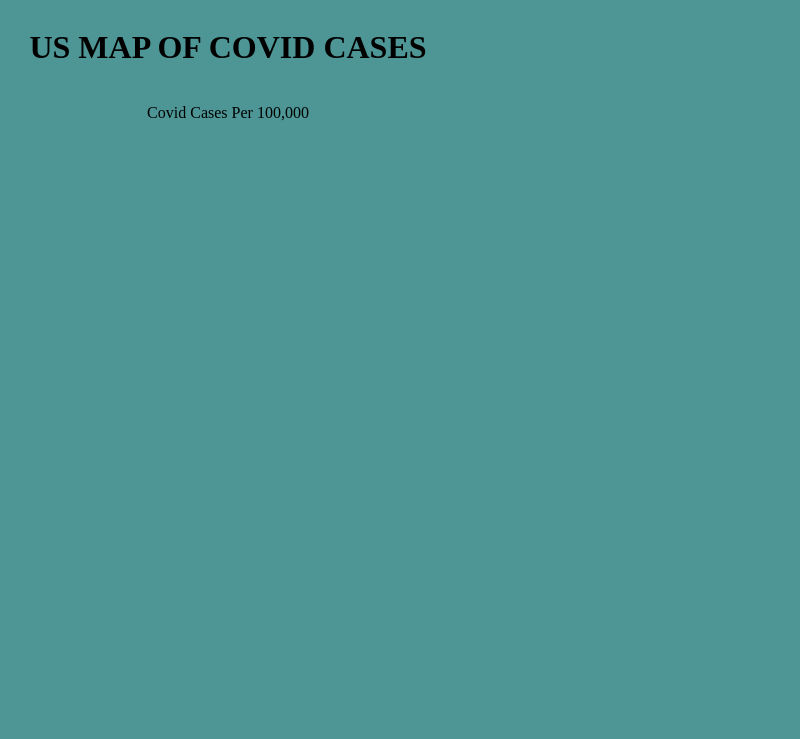
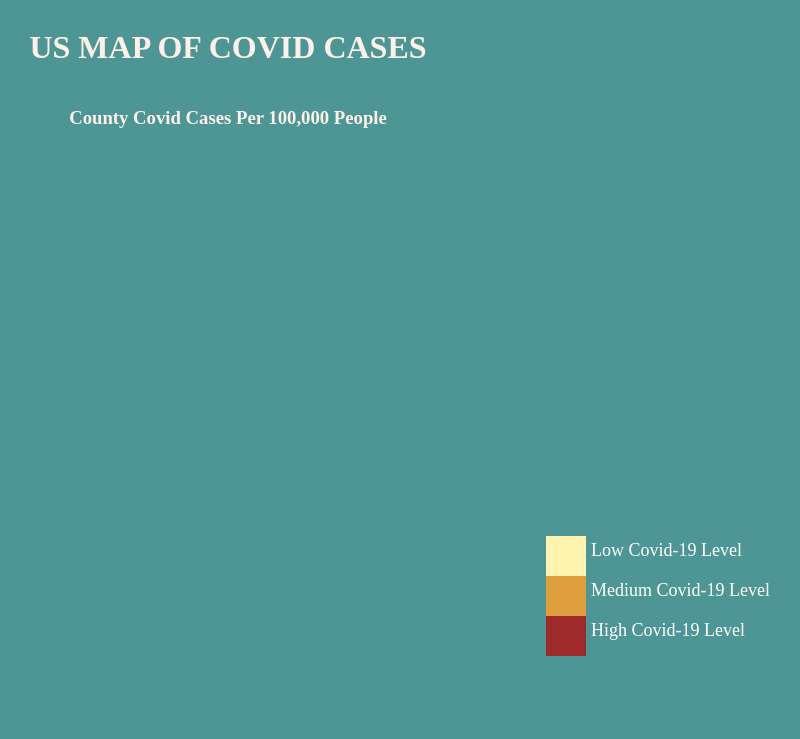
Before and after one commit to dmoreno757/dmoreno757.github.io, a plain HTML site: page html/usMapPt3.html in a window 1280 px wide. Shown: the whole page, without its empty margins (412-1212 px from the left). Drawn offline with nearby package versions, Linux system fonts and the light colour scheme; no server answers.

Commit message:
US Map ready

```diff
--- a/html/usMapPt3.html
+++ b/html/usMapPt3.html
@@ -9,8 +9,27 @@
 </head>
 <body>
     <h1>US MAP OF COVID CASES</h1>
-    <p>Covid Cases Per 100,000</p>
+    <h3>County Covid Cases Per 100,000 People</h3>
+    <div id="box">
     <svg id="usMap"></svg>
+    <div id="InfoHelp">
     <div id="tooltip"></div>
+    <svg id='legendMap'>
+        <g>
+            <rect x="15" y="0" width="40" height="40" fill="#fff3b0"></rect>
+            <text x="60" y="20" fill="white">Low Covid-19 Level </text>
+        </g>
+        <g>
+            <rect x="15" y="40" width="40" height="40" fill="#e09f3e"></rect>
+            <text x="60" y="60" fill="white">Medium Covid-19 Level</text>
+        </g>
+        <g>
+            <rect x="15" y="80" width="40" height="40" fill="#9e2a2b"></rect>
+            <text x="60" y="100" fill="white">High Covid-19 Level</text>
+        </g>
+   </svg>
+    </div>
+    </div>
+
 </body>
 </html>
--- a/html/usMapPt3.js
+++ b/html/usMapPt3.js
@@ -28,12 +28,12 @@ var drawMap = () => {
         })
         var cases = county['covid-19_community_level'];
         if (cases == "Low"){
-            return 'green'
+            return '#fff3b0'
         }else if (cases == "Medium"){
-            return 'orange'
+            return '#e09f3e'
         }
         else {
-            return 'red'
+            return '#9e2a2b'
         }
       })
       .attr('fipsD', (countyDataObj) => {
@@ -49,11 +49,18 @@ var drawMap = () => {
       })
       .on('mouseover', (countyDataObj) => {
         tooltip.transition()
-               .syle("visibility", "visible")
+               .style("visibility", "visible")
+
         var fips = countyDataObj['id']
-        var county = countyStatData.find((county) => {
-                   return county['fips'] === fips
+        var county = countyStatData.find((i) => {
+                   return i['county_fips'] == fips
                })
+        tooltip.text("COUNTY: " + county['county'] + " " + "STATE: " + county["state"] + " " +"COUNTY-POPULATION: "  +
+                    county["county_population"] + " " + "COVID-CASES-PER-100K: " +county["covid_cases_per_100k"])
+      })
+      .on('mouseout', (countyDataObj) => {
+        tooltip.transition()
+               .style("visibility", "hidden")
       })
 }
 
@@ -65,7 +72,7 @@ d3.json(countyLink).then(
         } else {
             countyData = data
             countyData = topojson.feature(countyData, countyData.objects.counties).features
-            console.log(countyData)
+
 
             d3.csv(countyStatLink).then(
                 (data, err) => {
@@ -73,7 +80,6 @@ d3.json(countyLink).then(
                         console.log(err)
                     } else {
                         countyStatData = data
-                        console.log(countyStatData)
                         drawMap()
                     }
                 }
--- a/html/webContent.css
+++ b/html/webContent.css
@@ -8,19 +8,59 @@ body {
     flex-direction: column;
     justify-content: center;
     align-items: center;
+    color: #FDF1E7;
+    margin: none;
 }
 
 svg{
     background-color: #4e9696;
+    padding: 10px;
+    border-radius: 5px;
 }
 
 #usMap {
-    min-width: 1300px;
-    min-height: 800px;
+    min-width: 1000px;
+    min-height: 200px;
+}
+
+.county:hover {
+    fill: black
+}
+
+#legendMap{
+    color: rgb(56, 58, 74);
+    font-size: 18px;
+    text-align: center;
+    min-height: 150px;
+    max-width: 250px;
+    margin-top: 40px;
+    margin-bottom: 40px;
+}
+
+#usMap {
+    min-width: 900px;
+    min-height: 900px;
 }
 
 #tooltip {
     visibility: hidden;
     height: auto;
     width: auto;
+    margin-top: 2px;
+    color: black;
+    font-size: 20px;
+    margin-bottom: 5px;
 }
+
+#box{
+    display: flex;
+    align-items: center;
+    width: 100%;
+}
+
+#InfoHelp{
+    display: flex;
+    flex-direction: column;
+    align-items: center;
+    margin-left: 5px;
+}
```
Also changed, not shown: 1 other file.
